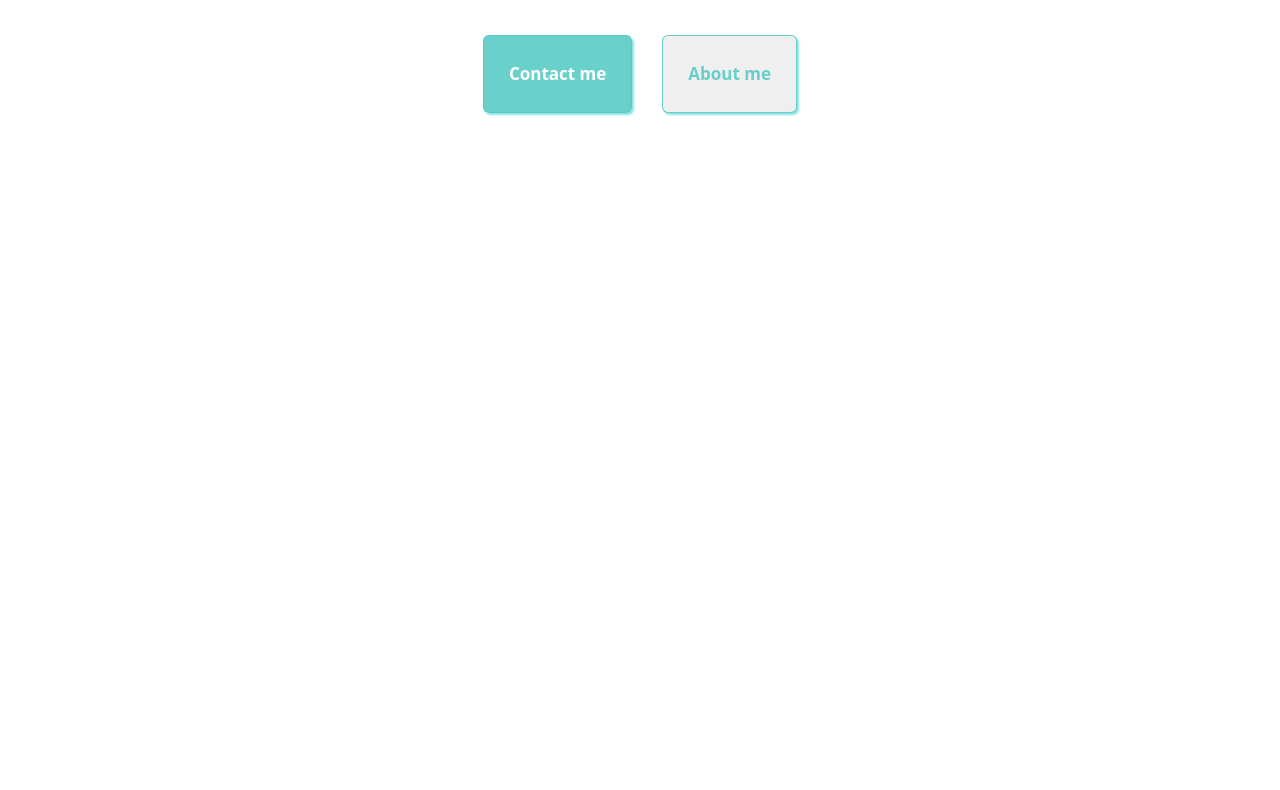
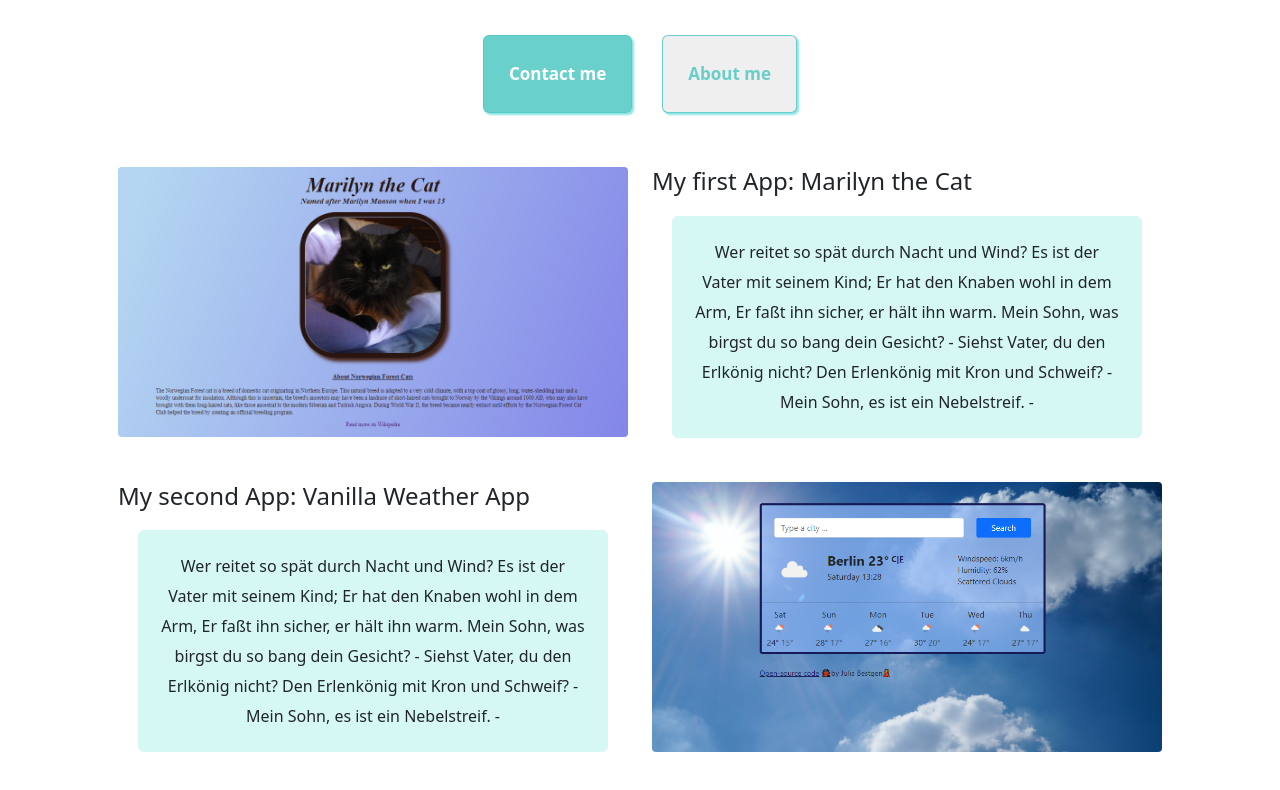
Before and after one commit to psyjulga/my-responsive-homepage, a plain HTML site: page index.html in a window 1280 px wide. Shown: the part 360-1150 px from the top of the page. Before the commit the page ends 800 px from the top, so only its background shows below. Drawn offline with nearby package versions, Linux system fonts and the light colour scheme.

Commit message:
added app grids

```diff
--- a/index.html
+++ b/index.html
@@ -56,6 +56,48 @@
         <button class="about-button">About me</button>
       </a>
     </div>
+
+    <div class="container">
+      <div class="row m-4">
+        <div class="col-6">
+          <img
+            src="src/Marilyn_the_cat_screenshot.png"
+            alt="Marilyn the cat"
+            class="img-fluid rounded"
+          />
+        </div>
+        <div class="col-6">
+          <h4>My first App: Marilyn the Cat</h4>
+          <p>
+            Wer reitet so spät durch Nacht und Wind? Es ist der Vater mit seinem
+            Kind; Er hat den Knaben wohl in dem Arm, Er faßt ihn sicher, er hält
+            ihn warm. Mein Sohn, was birgst du so bang dein Gesicht? - Siehst
+            Vater, du den Erlkönig nicht? Den Erlenkönig mit Kron und Schweif? -
+            Mein Sohn, es ist ein Nebelstreif. -
+          </p>
+        </div>
+      </div>
+      <div class="row m-4">
+        <div class="col-6">
+          <h4>My second App: Vanilla Weather App</h4>
+          <p>
+            Wer reitet so spät durch Nacht und Wind? Es ist der Vater mit seinem
+            Kind; Er hat den Knaben wohl in dem Arm, Er faßt ihn sicher, er hält
+            ihn warm. Mein Sohn, was birgst du so bang dein Gesicht? - Siehst
+            Vater, du den Erlkönig nicht? Den Erlenkönig mit Kron und Schweif? -
+            Mein Sohn, es ist ein Nebelstreif. -
+          </p>
+        </div>
+        <div class="col-6">
+          <img
+            src="src/weather_app_screenshot.png"
+            alt="vanilla weather app"
+            class="img-fluid rounded"
+          />
+        </div>
+      </div>
+    </div>
+
     <script
       src="https://cdn.jsdelivr.net/npm/bootstrap@5.0.2/dist/js/bootstrap.bundle.min.js"
       integrity="sha384-MrcW6ZMFYlzcLA8Nl+NtUVF0sA7MsXsP1UyJoMp4YLEuNSfAP+JcXn/tWtIaxVXM"
```
